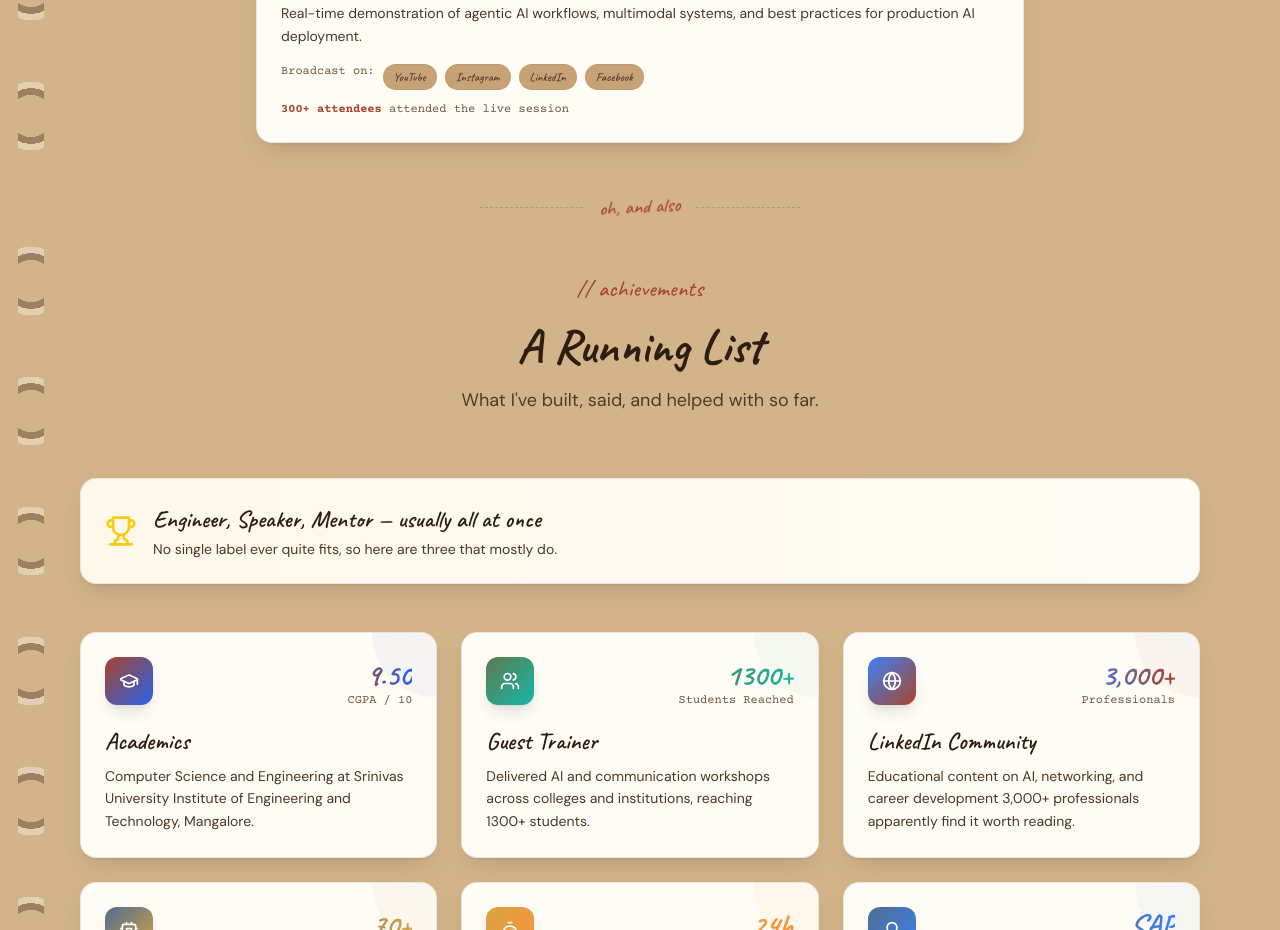
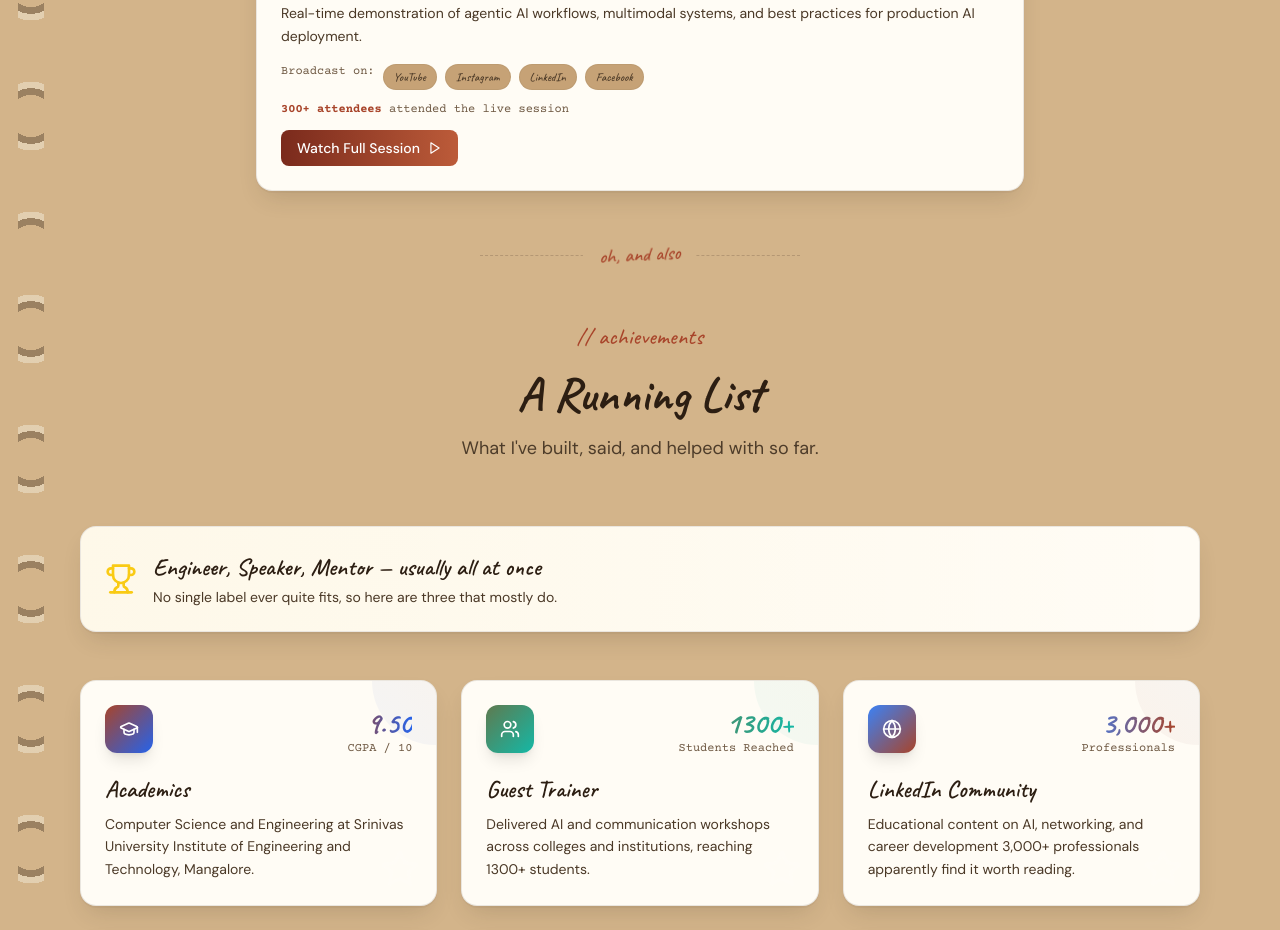
Before and after one commit to Tejashwini-Malge/Portfolio, a Next.js app: page / in a window 1280 px wide. Shown: the part 6220-7150 px from the top of the page. Built offline with nearby package versions, Linux system fonts and the light colour scheme.

Commit message:
Add live session YouTube link

```diff
--- a/src/components/sections/SpeakingMediaSection.tsx
+++ b/src/components/sections/SpeakingMediaSection.tsx
@@ -41,6 +41,8 @@ const speakingEvents = [
     duration: "1 hour, live",
     image: undefined as string | undefined,
     audience: "300+ attendees",
+    link: "https://www.youtube.com/watch?v=HR5YN6jcZ-A&t=2864s",
+    linkText: "Watch Full Session",
     icon: Play,
     gradient: "from-accent-violet to-blue-600",
     glow: "border-accent-violet/20",
```
